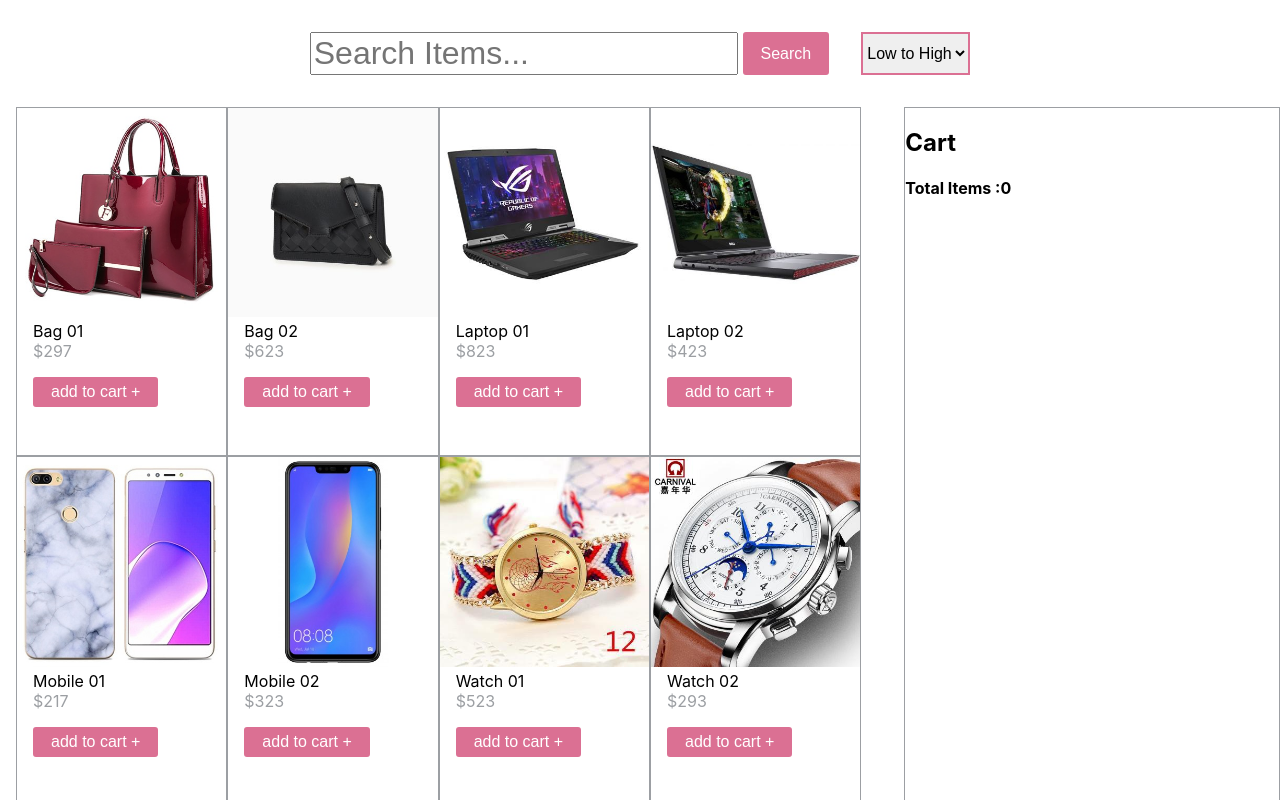
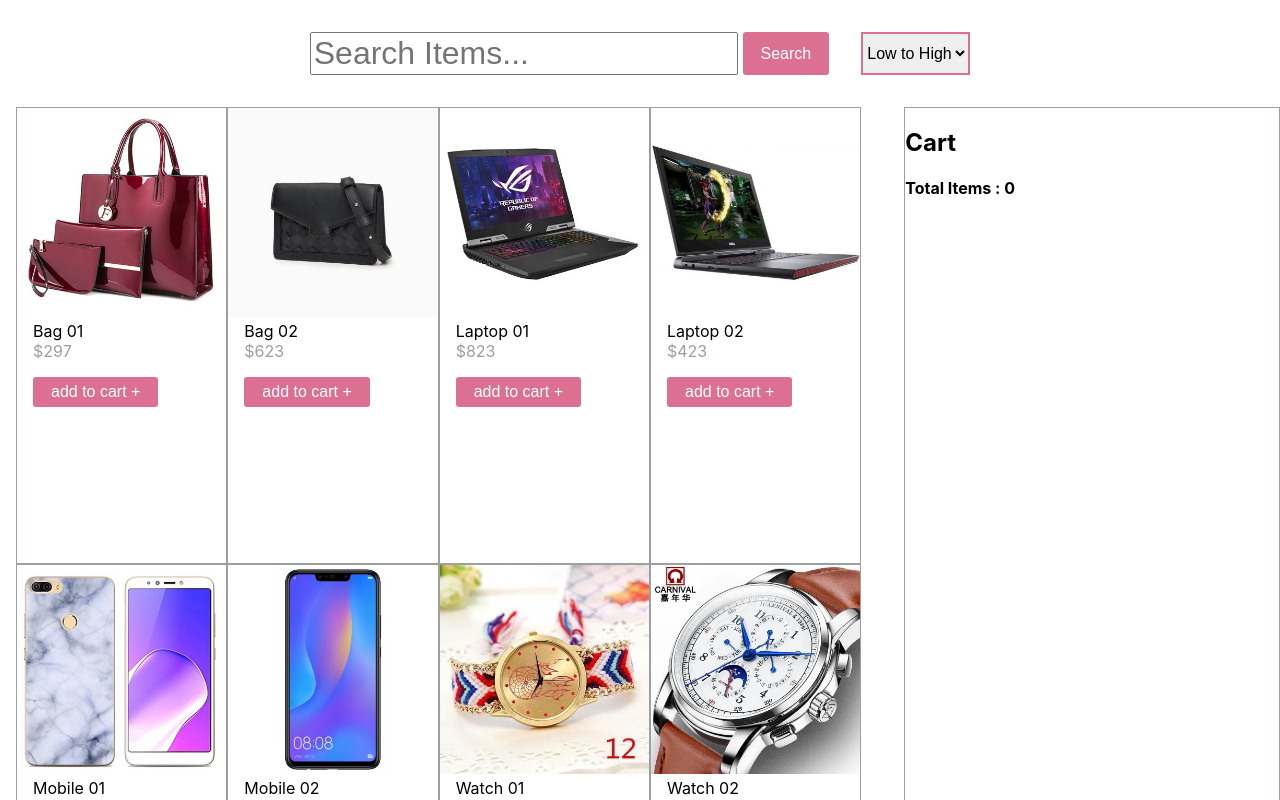
Before and after one commit to Khan2310/shopping-cart, a React (Create React App) app: page / in a window 1280 px wide. Shown: the top 800 px of the page. Built offline with nearby package versions, Linux system fonts and the light colour scheme.

Commit message:
added scroll option to cart component if item overflow

```diff
--- a/src/component/cart.js
+++ b/src/component/cart.js
@@ -1,5 +1,6 @@
 import React, { Component } from "react";
 import CartItem from "./cartItem";
+import styled from "styled-components";
 import { GlobalContext } from "../stateProvider";
 
 export default class Cart extends Component {
@@ -35,9 +36,9 @@ export default class Cart extends Component {
             <React.Fragment>
               <h4>
                 Total Items :
-                <span>{context.globalState.countItem}</span>
+                <span> {context.globalState.countItem}</span>
               </h4>
-              <div>{itemList}</div>
+              <CartItemBlock>{itemList}</CartItemBlock>
             </React.Fragment>
           )}
         </GlobalContext.Consumer>
@@ -45,3 +46,8 @@ export default class Cart extends Component {
     );
   }
 }
+
+const CartItemBlock = styled.div`
+  overflow: scroll;
+  height: 50rem;
+`;
```
